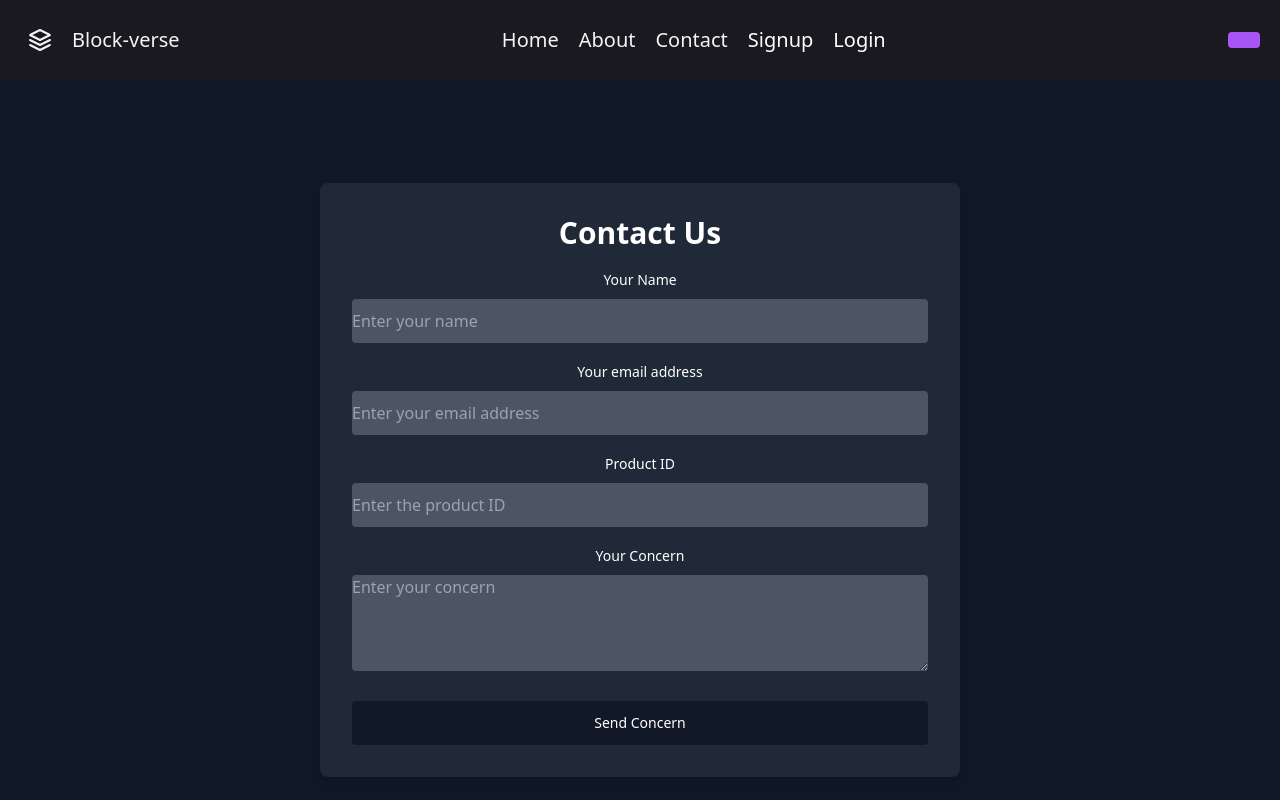
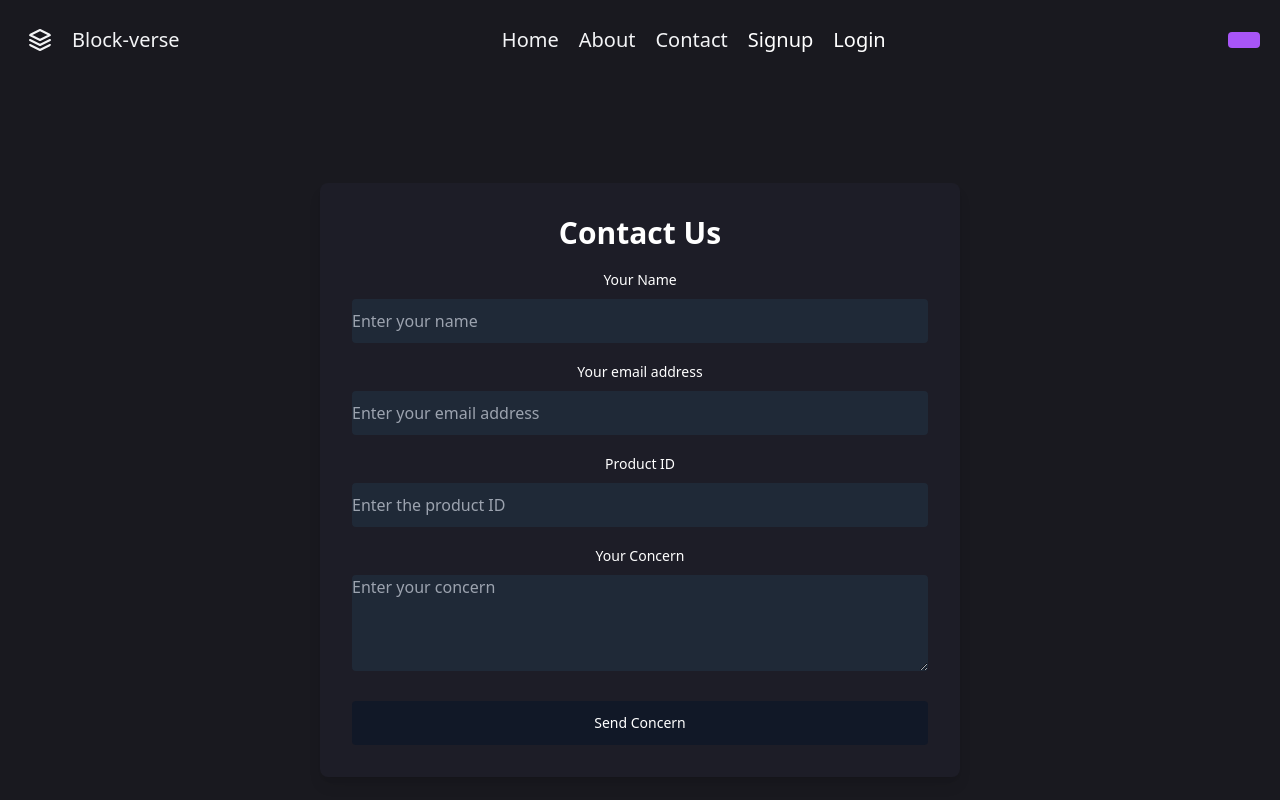
Before and after one commit to asifrahaman13/blockchain-e-commerce, a Next.js app in the folder frontend/: page /contact in a window 1280 px wide. Shown: the top 800 px of the page. Built offline with nearby package versions, Linux system fonts and the light colour scheme.

Commit message:
WIP: Changed few UI part

```diff
--- a/frontend/components/Loader.jsx
+++ b/frontend/components/Loader.jsx
@@ -1,13 +1,20 @@
-import React from 'react'
-
+import React from "react";
 
 const Loader = () => {
   return (
-    <div className="fixed inset-0 z-10 h-screen bg-[rgba(0,0,0,0.7)] flex items-center justify-center flex-col">
-      <img src="/loader.svg" alt="loader" className="w-[100px] h-[100px] object-contain"/>
-      <p className="mt-[20px] font-epilogue font-bold text-[20px] text-white text-center">Transaction is in progress <br /> Please wait...</p>
-    </div>
-  )
-}
+    <>
+      <div className="fixed inset-0 z-10 h-screen bg-[rgba(0,0,0,0.7)] flex items-center justify-center flex-col">
+        <img
+          src="/loader.svg"
+          alt="loader"
+          className="w-[100px] h-[100px] object-contain"
+        />
+        <p className="mt-[20px] font-epilogue font-bold text-[20px] text-white text-center">
+          Transaction is in progress <br /> Please wait...
+        </p>
+      </div>
+    </>
+  );
+};
 
-export default Loader
+export default Loader;
--- a/frontend/pages/contact.jsx
+++ b/frontend/pages/contact.jsx
@@ -29,8 +29,8 @@ const contact = () => {
   return (
     <>
       <center>
-        <div className="bg-gray-900 min-h-screen flex items-center justify-center">
-          <div className="bg-gray-800 text-white rounded-lg shadow-lg p-8 w-full sm:w-4/5 md:w-3/4 lg:w-2/4">
+        <div className=" min-h-screen flex items-center justify-center">
+          <div className="product text-white rounded-lg shadow-lg p-8 w-full sm:w-4/5 md:w-3/4 lg:w-2/4">
             <h1 className="text-3xl font-semibold text-center mb-4">
               Contact Us
             </h1>
@@ -43,7 +43,7 @@ const contact = () => {
                   type="text"
                   id="name"
                   name="name"
-                  className="form-input-dark w-full mt-2 bg-gray-600 h-11 rounded"
+                  className="form-input-dark w-full mt-2 bg-gray-800 h-11 rounded"
                   placeholder="Enter your name"
                   required
                   onChange={(e)=>{handleChange(e)}}
@@ -57,7 +57,7 @@ const contact = () => {
                   type="text"
                   id="email"
                   name="email"
-                  className="form-input-dark w-full mt-2 bg-gray-600 h-11 rounded"
+                  className="form-input-dark w-full mt-2 bg-gray-800 h-11 rounded"
                   placeholder="Enter your email address"
                   required
                   onChange={(e)=>{handleChange(e)}}
@@ -71,7 +71,7 @@ const contact = () => {
                   type="text"
                   id="productId"
                   name="product_id"
-                  className="form-input-dark w-full mt-2 bg-gray-600 h-11 rounded"
+                  className="form-input-dark w-full mt-2 bg-gray-800 h-11 rounded"
                   placeholder="Enter the product ID"
                   required
                   onChange={(e)=>{handleChange(e)}}
@@ -84,7 +84,7 @@ const contact = () => {
                 <textarea
                   id="concerns"
                   name="concern"
-                  className="form-textarea-dark w-full mt-2 bg-gray-600 rounded"
+                  className="form-textarea-dark w-full mt-2 bg-gray-800 rounded"
                   rows="4"
                   placeholder="Enter your concern"
                   required
--- a/frontend/pages/index.tsx
+++ b/frontend/pages/index.tsx
@@ -1,12 +1,9 @@
-import { Inter } from 'next/font/google'
-
-const inter = Inter({ subsets: ['latin'] })
 import Homepage from '@/components/Homepage';
 
 export default function Home() {
   return (
-   <>
-   <Homepage/>
-   </>
+    <>
+      <Homepage />
+    </>
   )
 }
```
